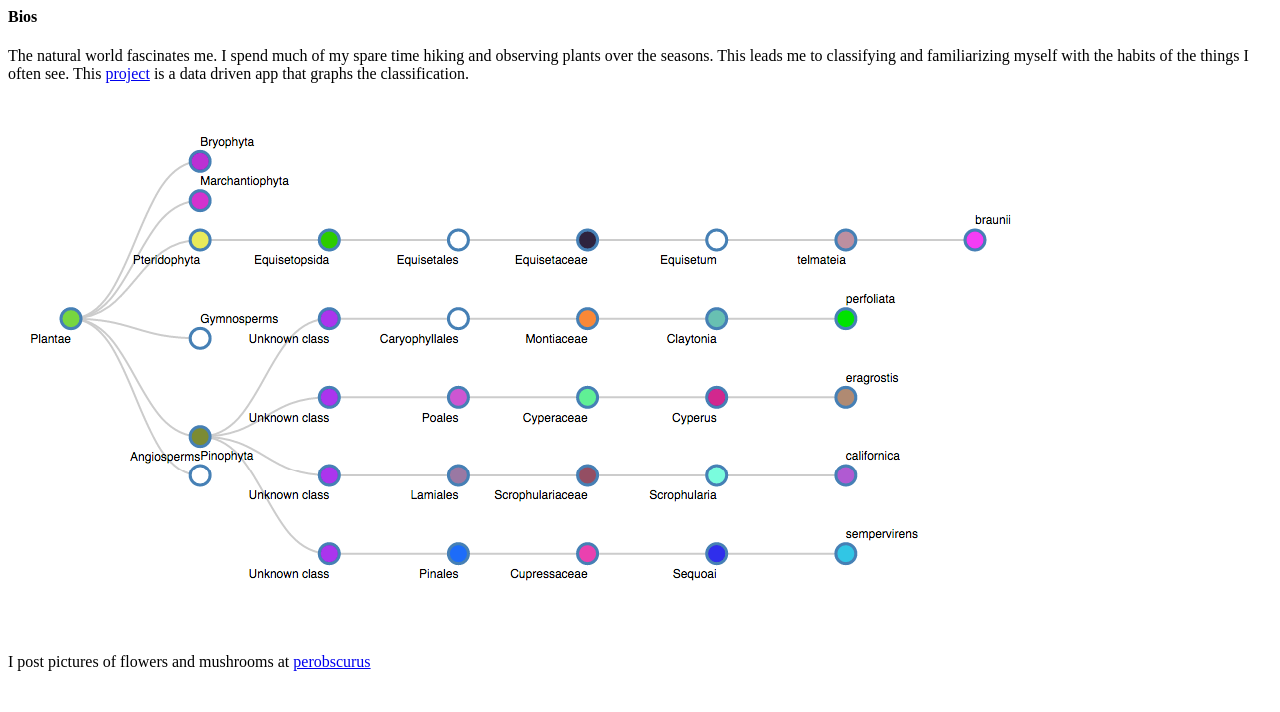
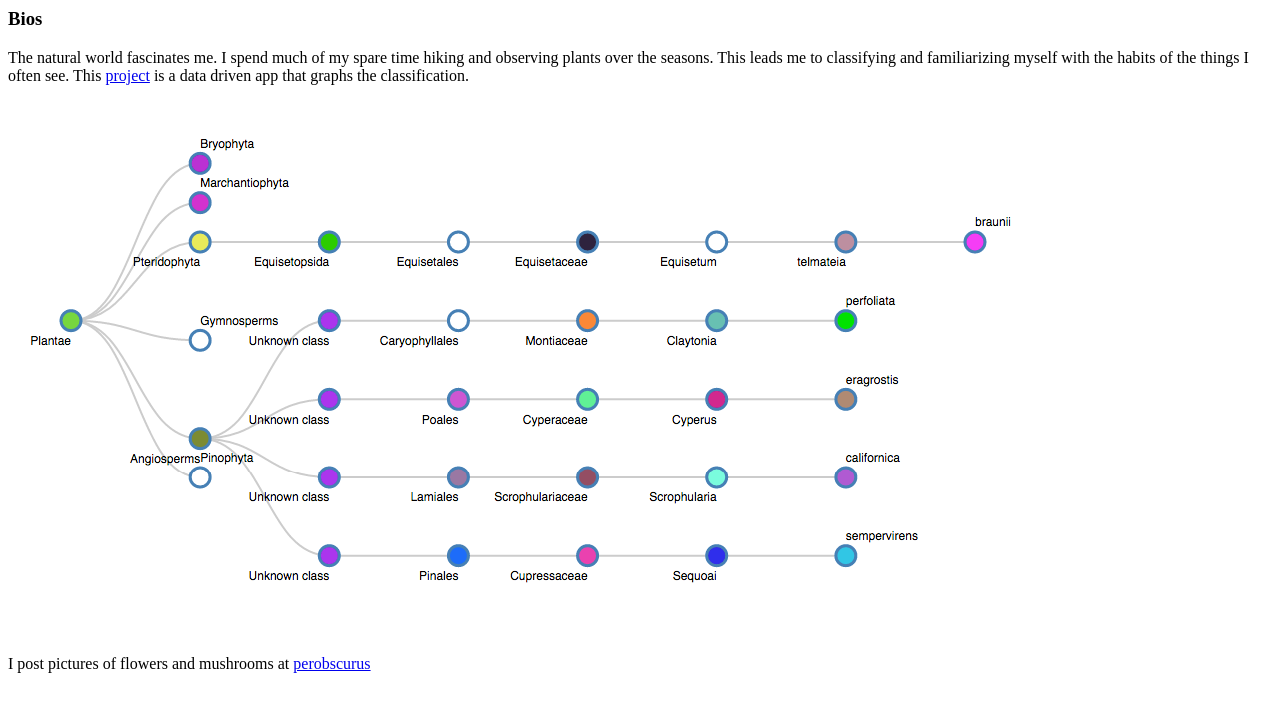
Before and after one commit to christophercampbell/bios, a plain HTML site: page docs/index.html in a window 1280 px wide. Drawn offline with Linux system fonts and the light colour scheme.

Commit message:
Changed header size

```diff
--- a/docs/index.html
+++ b/docs/index.html
@@ -2,7 +2,7 @@
 <head></head>
 <body>
 
-<h4>Bios</h4>
+<h3>Bios</h3>
 
 <p>
     The natural world fascinates me. I spend much of my spare time hiking and observing plants over the seasons. This leads me to classifying and familiarizing myself with
```
